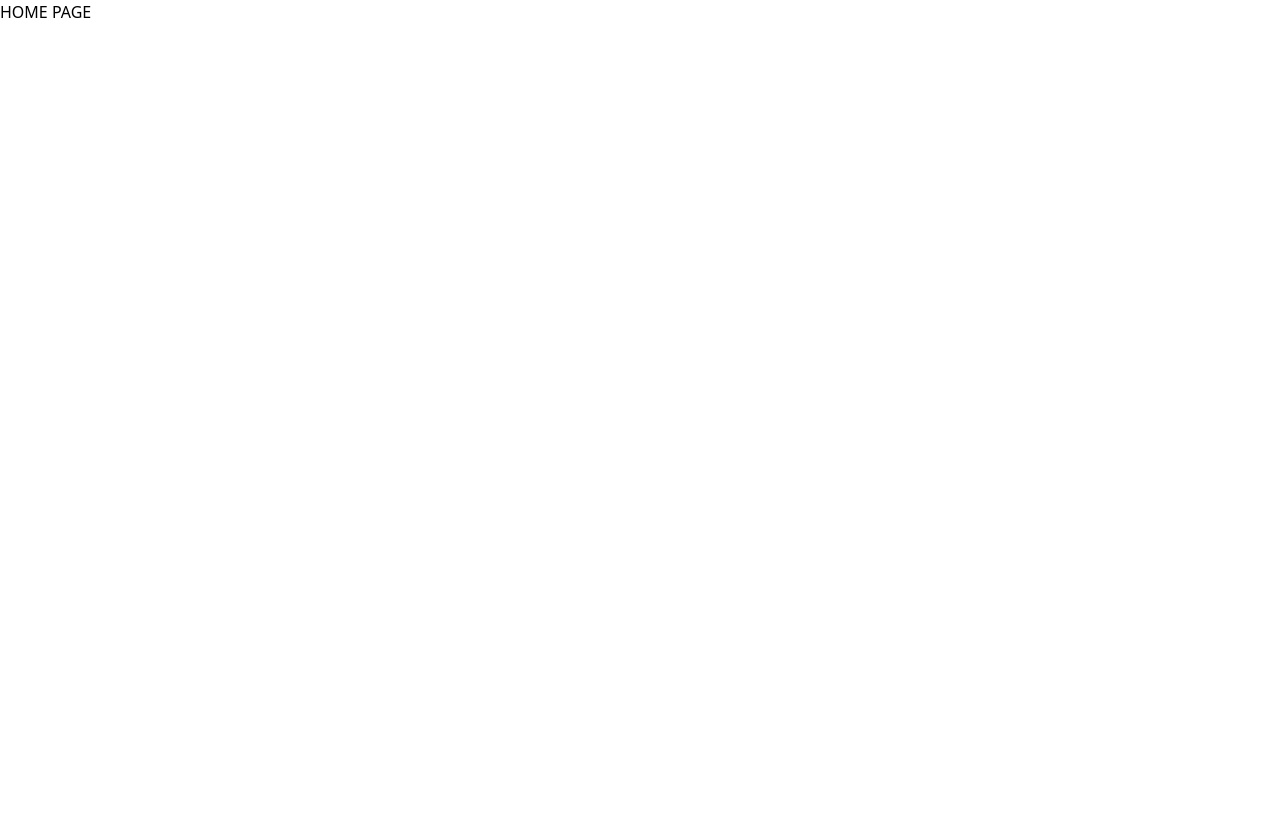
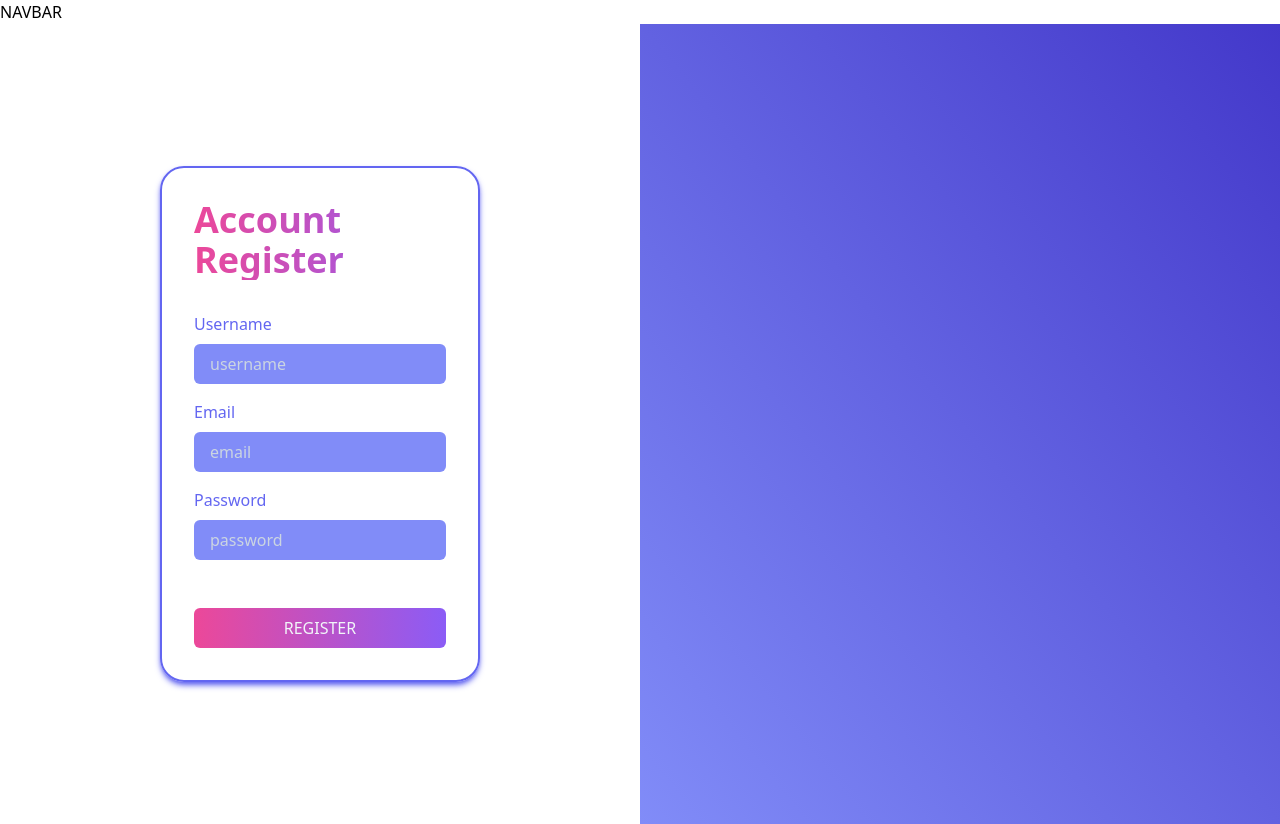
Before and after one commit to fauzandwip/IP-Phase2, a React (Vite) app in the folder client/: page /register in a window 1280 px wide. Before the commit the page ends 800 px from the top, so only its background shows below. Built offline with nearby package versions, Linux system fonts and the light colour scheme.

Commit message:
feat: create register page

```diff
--- /dev/null
+++ b/client/src/layouts/RootLayout.jsx
@@ -0,0 +1,12 @@
+import { Outlet } from 'react-router-dom';
+
+const RootLayout = () => {
+	return (
+		<>
+			<div>NAVBAR</div>
+			<Outlet />
+		</>
+	);
+};
+
+export default RootLayout;
--- a/client/src/pages/Register.jsx
+++ b/client/src/pages/Register.jsx
@@ -1,3 +1,60 @@
-const Register = () => {};
+const Register = () => {
+	return (
+		<div className="w-screen min-h-screen flex flex-row overflow-hidden">
+			<div className="form-section flex-1 flex justify-center items-center">
+				<form className="flex flex-row flex-wrap gap-4 justify-center items-center w-1/2 p-8 border-2 border-indigo-500 rounded-3xl box-border shadow-md shadow-indigo-500 bg-white/90 backdrop-blur-md hover:scale-105 ease-in-out delay-200 hover:rotate-3 hover:shadow-2xl hover:shadow-indigo-500 transition">
+					<div className="text-4xl font-bold mb-4 bg-clip-text text-transparent bg-gradient-to-r from-pink-500 to-violet-500">
+						Account Register
+					</div>
+					<label
+						htmlFor="username"
+						className="flex flex-col w-full gap-2 box-border text-indigo-500"
+					>
+						Username
+						<input
+							type="text"
+							name=""
+							id="username"
+							className="py-2 px-4 rounded-md bg-indigo-400 placeholder-slate-300 box-border text-slate-100"
+							placeholder="username"
+						/>
+					</label>
+					<label
+						htmlFor="email"
+						className="flex flex-col w-full gap-2 box-border text-indigo-500"
+					>
+						Email
+						<input
+							type="email"
+							name=""
+							id="email"
+							className="py-2 px-4 rounded-md bg-indigo-400 placeholder-slate-300 box-border text-slate-100"
+							placeholder="email"
+						/>
+					</label>
+					<label
+						htmlFor="password"
+						className="flex flex-col w-full gap-2 box-border text-indigo-500"
+					>
+						Password
+						<input
+							type="password"
+							name=""
+							id="password"
+							className="py-2 px-4 rounded-md bg-indigo-400 placeholder-slate-300 box-border text-slate-100"
+							placeholder="password"
+						/>
+					</label>
+					<input
+						type="submit"
+						value="REGISTER"
+						className="w-full py-2 px-4 mt-8 rounded-md hover:cursor-pointer bg-gradient-to-r from-pink-500 to-violet-500 placeholder-slate-300 box-border text-slate-100"
+					/>
+				</form>
+			</div>
+			<div className="flex-1 bg-gradient-to-tr from-indigo-400 to-indigo-700"></div>
+		</div>
+	);
+};
 
 export default Register;
--- a/client/src/router/index.jsx
+++ b/client/src/router/index.jsx
@@ -1,10 +1,11 @@
 import { createBrowserRouter } from 'react-router-dom';
 import Register from '../pages/Register';
+import RootLayout from '../layouts/RootLayout';
 
 const router = createBrowserRouter([
 	{
 		path: '/',
-		element: <div>HOME PAGE</div>,
+		element: <RootLayout />,
 		children: [
 			{
 				path: 'register',
```
